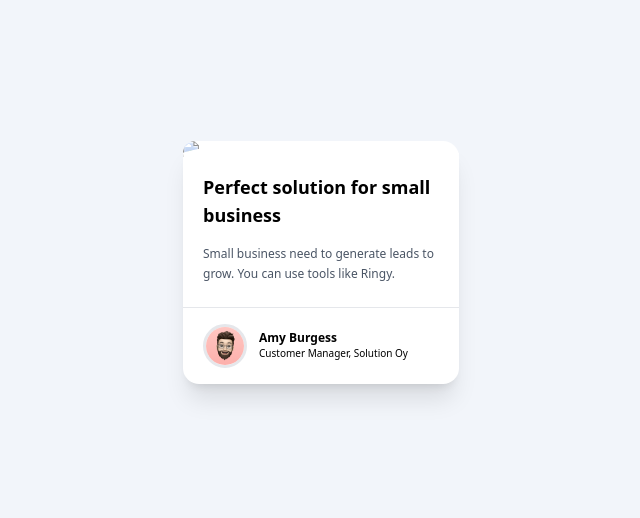
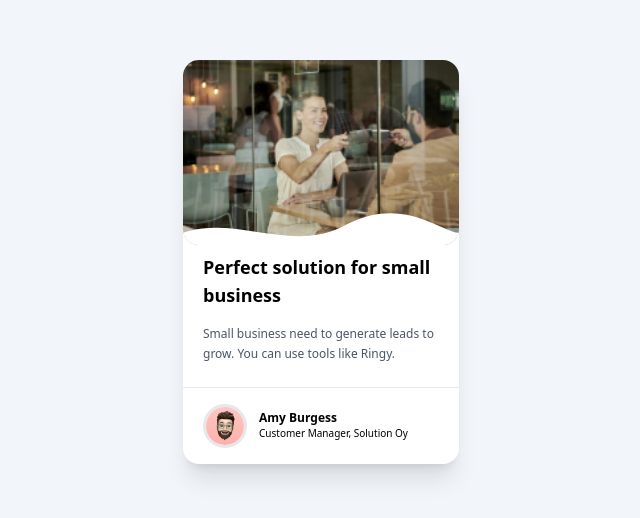
Before and after one commit to nehanawar025/business-blog-card, a plain HTML site: page index.html in a window 1280 px wide. Shown: the part 138-656 px from the top of the page, without its empty margins (319-959 px from the left). Drawn offline with nearby package versions, Linux system fonts and the light colour scheme; the site is published under a folder, as on GitHub Pages, so addresses that start at the root find nothing.

Commit message:
Fix HTML code
Updated image source path to remove leading slash.

```diff
--- a/index.html
+++ b/index.html
@@ -16,7 +16,7 @@
         <div class="container max-w-69 border-0 rounded-2xl bg-white shadow-xl">
 
             <div class="relative overflow-hidden rounded-2xl">
-                <img src="/images/hero-image.jpg" class=" w-full h-full object-cover" alt="..." />
+                <img src="images/hero-image.jpg" class=" w-full h-full object-cover" alt="..." />
 
                 <svg viewBox="0 0 300 50" xmlns="http://www.w3.org/2000/svg"
                     class="absolute bottom-[-2px] left-0 w-full h-14">
```
